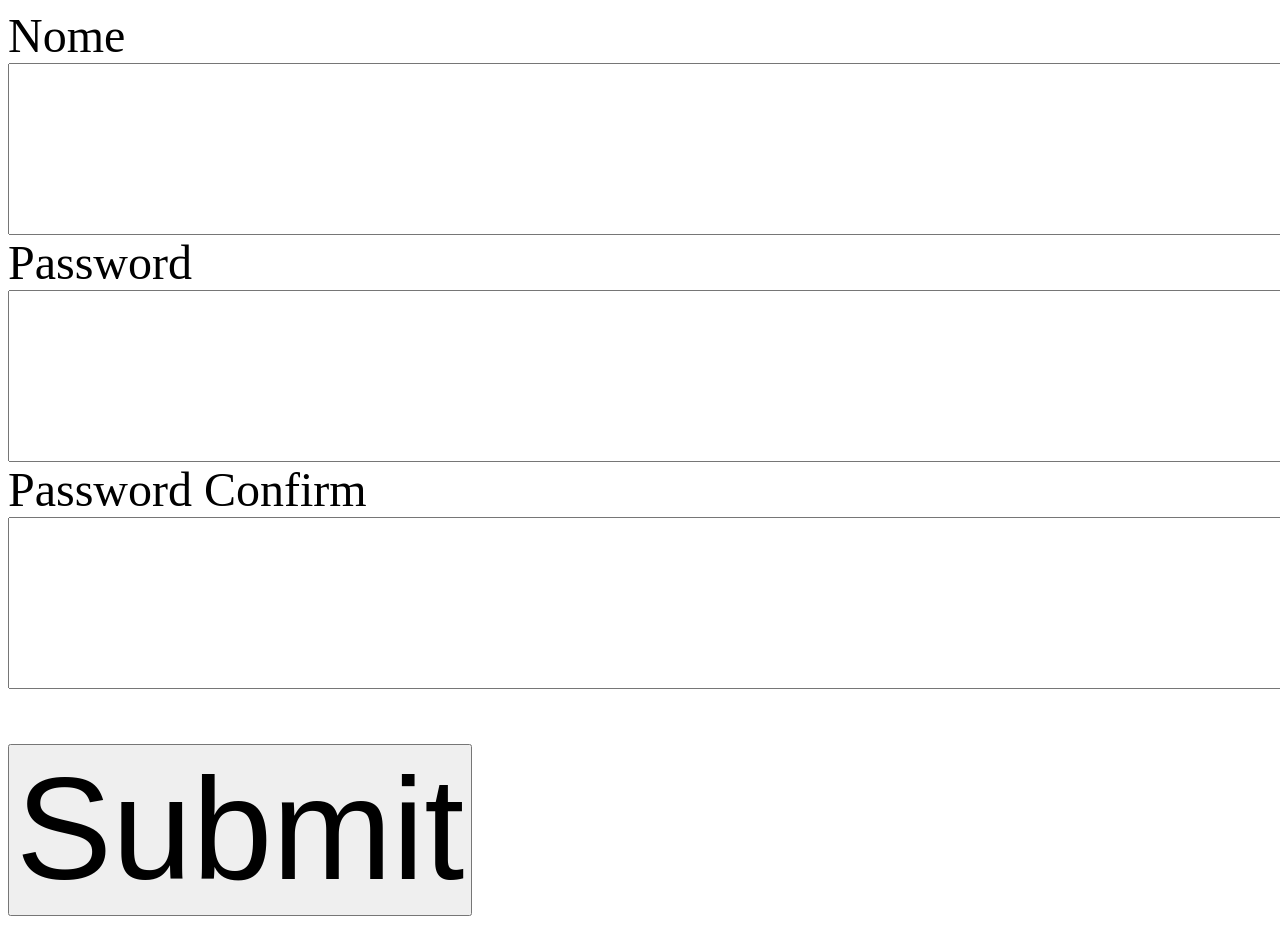
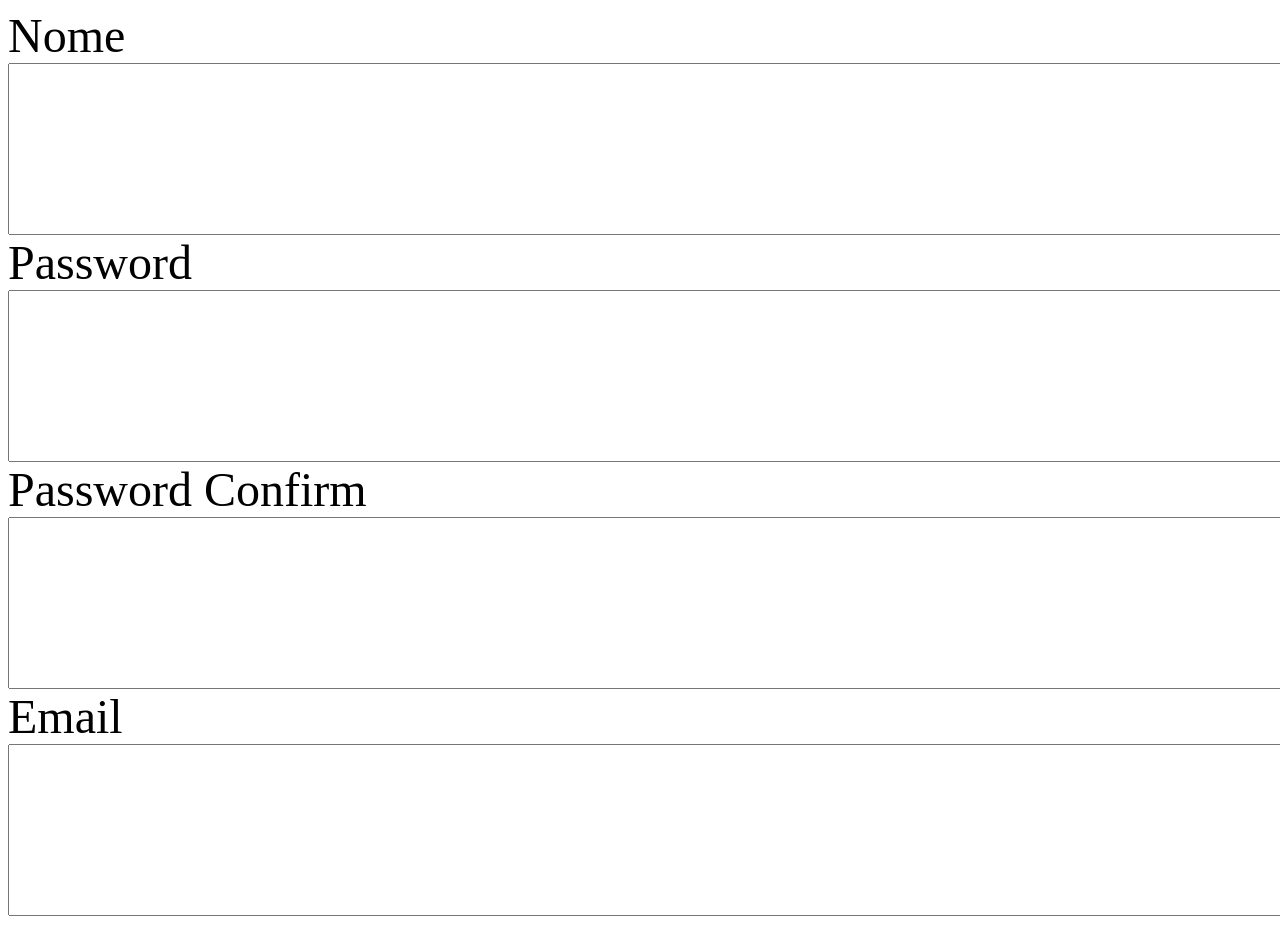
Before and after one commit to meikibay/158-formvalid, a plain HTML site: page index.html in a window 1280 px wide. Shown: the top 952 px of the page. Drawn offline with Linux system fonts and the light colour scheme.

Commit message:
editado campo de email

```diff
--- a/index.html
+++ b/index.html
@@ -16,6 +16,10 @@
 	<label for ="password">Password Confirm</label>
 	<input id="password_confirm" type="password" name="password_confirm" value="" required>
 	<span class="password-erro"> As passwords devem ser iguais </span>
+
+	<label for ="omeuemail">Email</label>
+	<input id="omeuemail" type="email" name="omeuemail" value="" required>
+
 	<br></br>
 	<input type="submit">
 	</form>
```
